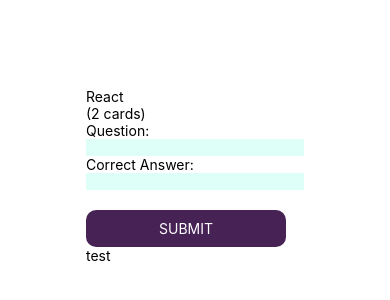
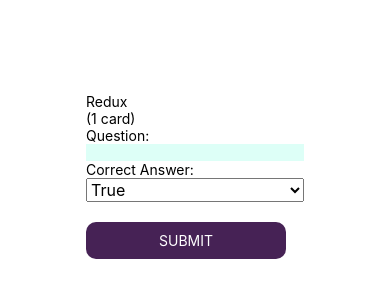
Before and after one commit to nmarquesin/Udacity_Reactive_Native_FlashCards, a React Native app: screen / in a window 390 px wide. Shown: the part 246-546 px from the top of the page. Built offline with nearby package versions, Linux system fonts and the light colour scheme.

Commit message:
Add Picker to AddCard

```diff
--- a/package.json
+++ b/package.json
@@ -1,5 +1,6 @@
 {
   "dependencies": {
+    "@react-native-community/picker": "^1.6.5",
     "expo": "37.0.11",
     "react": "16.9.0",
     "react-dom": "16.9.0",
--- a/src/components/AddCard.js
+++ b/src/components/AddCard.js
@@ -3,13 +3,14 @@
 import { getDeck } from "../utils/_DATA";
 import { mint, purple, white } from "../utils/colors";
 import { MaterialCommunityIcons } from "@expo/vector-icons";
+import { Picker } from "react-native";
 import SelectField from "./SelectField";
 import Button from "./Button";
 
 class AddCard extends Component {
   state = {
     question: "",
-    answer: "",
+    answer: true,
     test: "test",
   };
   updateValue = (value, valueName) => {
@@ -61,7 +62,7 @@
     // Save to DB
   };
   render() {
-    const deck = getDeck("React");
+    const deck = getDeck("Redux");
     const valueq = this.state.question;
     const valuea = this.state.answer;
     return (
@@ -80,11 +81,19 @@
         />
         <Text>Correct Answer:</Text>
         {deck.type === "True or False" ? (
-          <SelectField
-            valuea={valuea}
-            onChange={(valuea) => this.updateValue(valuea, "answer")}
-          />
+          <Picker
+            selectedValue={this.state.answer}
+            // style={{ height: 50, width: 100 }}
+            onValueChange={(itemValue) => this.setState({ answer: itemValue })}
+          >
+            <Picker.Item label="True" value={true} />
+            <Picker.Item label="False" value={false} />
+          </Picker>
         ) : (
+          // <SelectField
+          //   valuea={valuea}
+          //   onChange={(valuea) => this.updateValue(valuea, "answer")}
+          // />
           <TextInput
             style={{ backgroundColor: mint }}
             value={valuea}
@@ -98,7 +107,6 @@
           color={white}
           onPress={this.handleSaveQuestion}
         />
-        <Text>{this.state.test}</Text>
         {/* <Text>
           <MaterialCommunityIcons name="cards" color="purple" size={100} />
         </Text> */}
```
Also changed, not shown: 1 other file (tests, documents, lock files or other folders).
